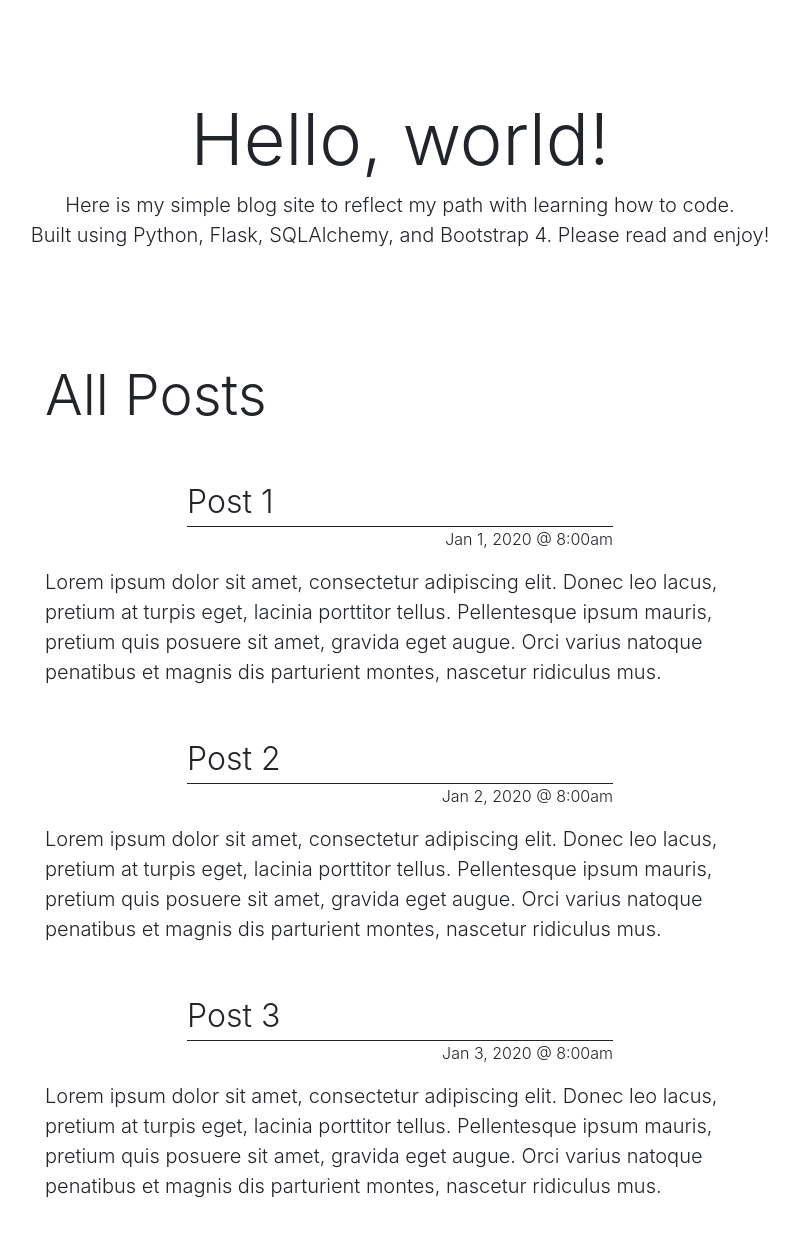
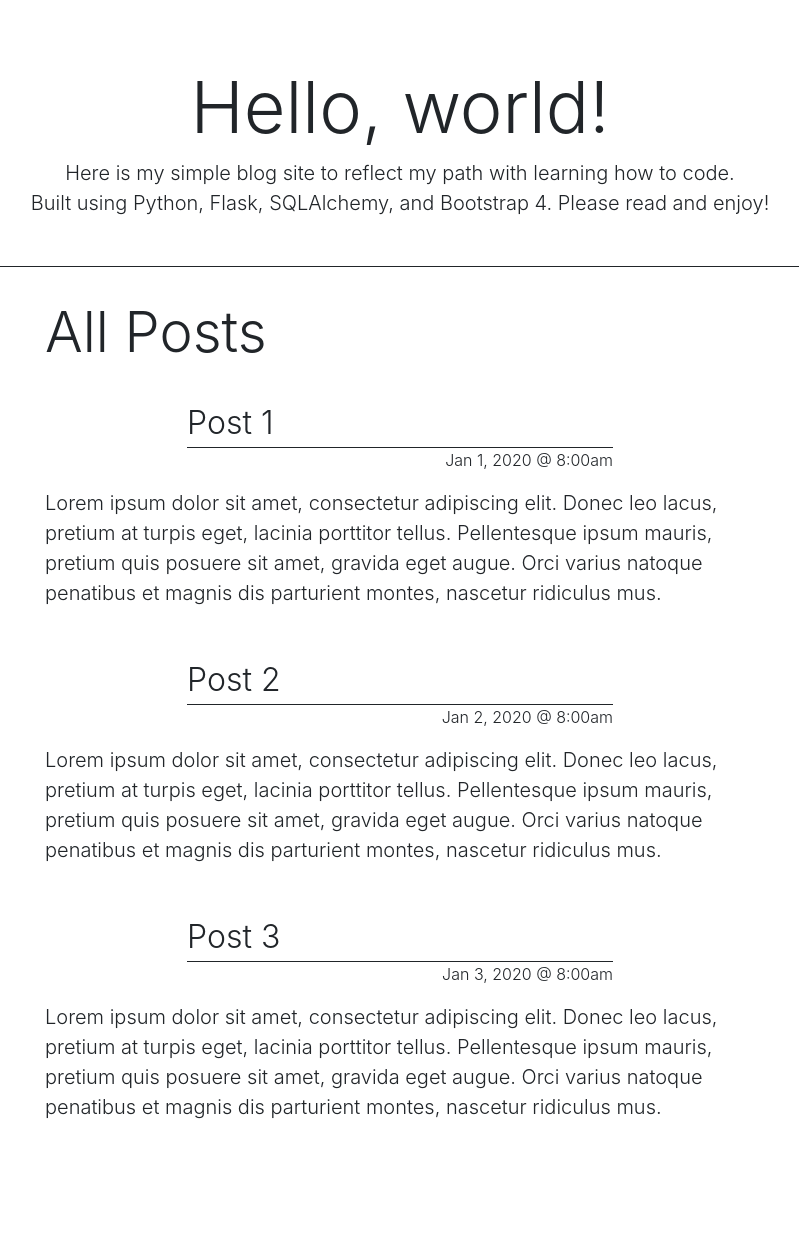
Before and after one commit to 8BitJustin/personal-blog-website, a Flask app: page / in a window 1280 px wide. Shown: the part 56-1305 px from the top of the page, without its empty margins (240-1039 px from the left). After the commit the page ends 1175 px from the top, so only its background shows below. Run offline with Flask 2, Linux system fonts and the light colour scheme; some libraries are stand-ins or nearby versions.

Commit message:
Adjusted margin for post divs.

```diff
--- a/static/css/main.css
+++ b/static/css/main.css
@@ -15,8 +15,17 @@
 */
 
 .index_intro_div {
-    padding: 6rem 1.5rem;
+    padding: 4rem 1.5rem 2rem;
     text-align: center;
+    border-bottom: 1px solid #212529;
+}
+
+.all_post_div {
+    margin: 2rem;
+}
+
+.solo_post_div:first-of-type {
+    margin-top: 2rem;
 }
 
 .solo_post_div {
```
